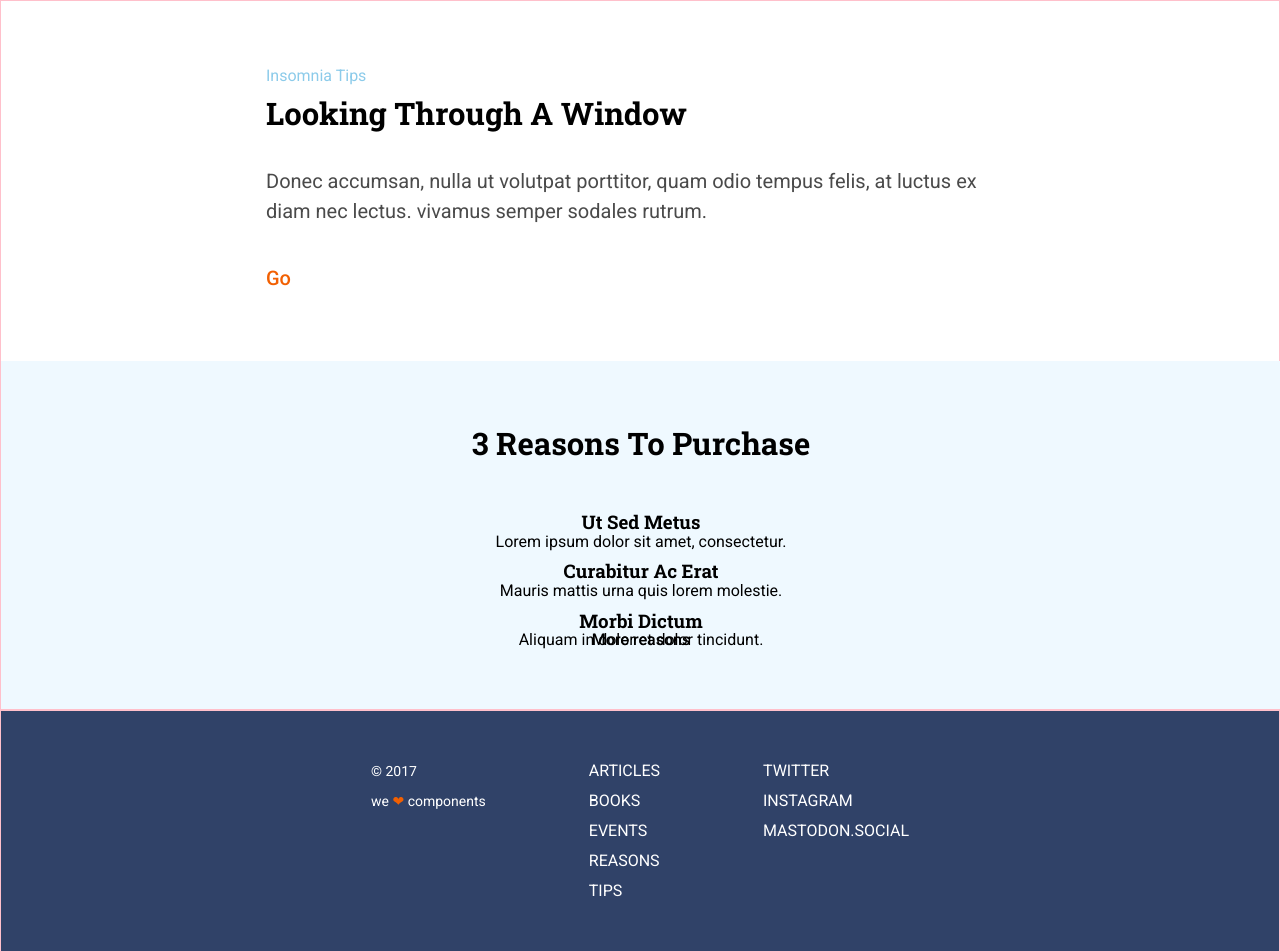
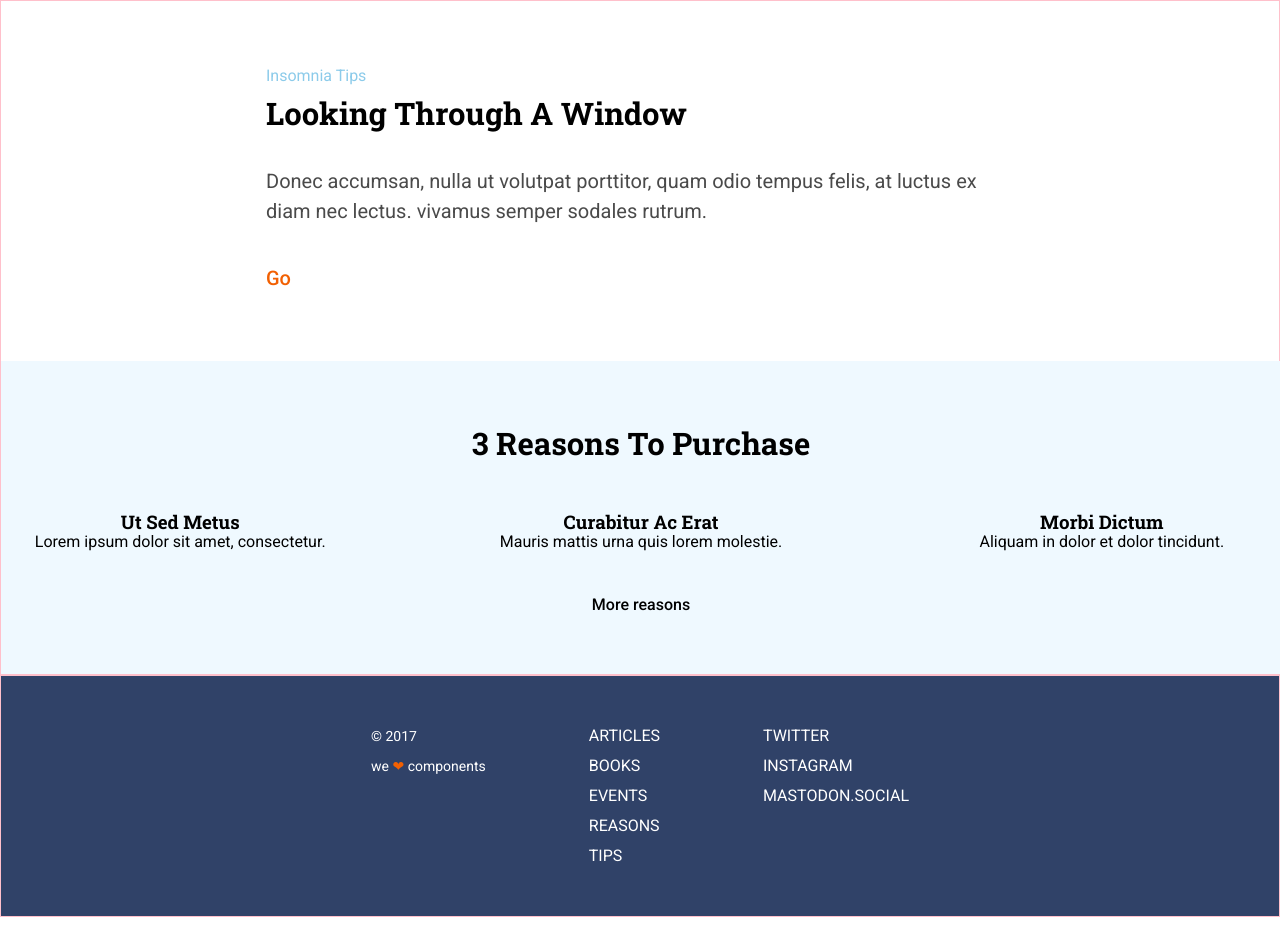
Before and after one commit to Cris-ti-na/modulo-1-evaluacion-final-Cris-ti-na, a website: page src/html/index.html in a window 1280 px wide. Shown: the part 800-1752 px from the top of the page. After the commit the page ends 1717 px from the top, so only its background shows below. Drawn offline with nearby package versions, Linux system fonts and the light colour scheme; files that its build step writes are made by us from their sources; files whose address does not match are found by name.

Commit message:
last commit

```diff
--- a/src/scss/layout/_main.scss
+++ b/src/scss/layout/_main.scss
@@ -83,7 +83,7 @@
 
         h2 {
             font-size: $font-size-t3;
-            line-height: 30;
+            line-height: 30px;
             text-transform: capitalize;
             padding-bottom: 45px;
 
@@ -101,19 +101,77 @@
             display: grid;
             grid-template-columns: 1fr;
             grid-template-rows: 1fr 1fr 1fr;
-            grid-gap: 8%;
+            padding-bottom: 45px;
 
             &__art1 {
                 grid-row: 1/2;
                 margin-top: 0;
             }
-
             &__art2 {
                 grid-row: 2/3;
             }
-
             &__art3 {
                 grid-row: 3/4;
+            }
+
+            @include forTablet {
+                grid-template-columns: 1fr 1fr 1fr;
+                grid-template-rows: 1fr;
+                grid-gap: 8%;
+
+                &__art1 {
+                    grid-column: 1/2;
+                    grid-row: 1/1;
+                }
+                &__art2 {
+                    grid-column: 2/3;
+                    grid-row: 1/1;
+                }
+                &__art3 {
+                    grid-column: 3/4;
+                    grid-row: 1/1;
+                }
+            }
+
+            @include forPc {
+                grid-template-columns: 1fr 1fr 1fr;
+                grid-template-rows: 1fr;
+                grid-gap: 8%;
+
+                &__art1 {
+                    grid-column: 1/2;
+                    grid-row: 1/1;
+                }
+                &__art2 {
+                    grid-column: 2/3;
+                    grid-row: 1/1;
+                }
+                &__art3 {
+                    grid-column: 3/4;
+                    grid-row: 1/1;
+                }
+            }
+
+            .article h3 {
+                font-size: $font-size-t4;
+                line-height: 30px;
+
+                @include forTablet {
+                    font-size: $font-size-t3;
+                    padding-bottom: 14px;
+                }
+
+                @include forPc {
+                    font-size: $font-size-t3;
+                    padding-bottom: 14px;
+                }
+
+            }
+
+            .article p {
+                font-size: $font-size-t4;
+                line-height: 30px;
+
             }
         }
 
```
Also changed, not shown: public/assets/css/main.css, 1 other file.
